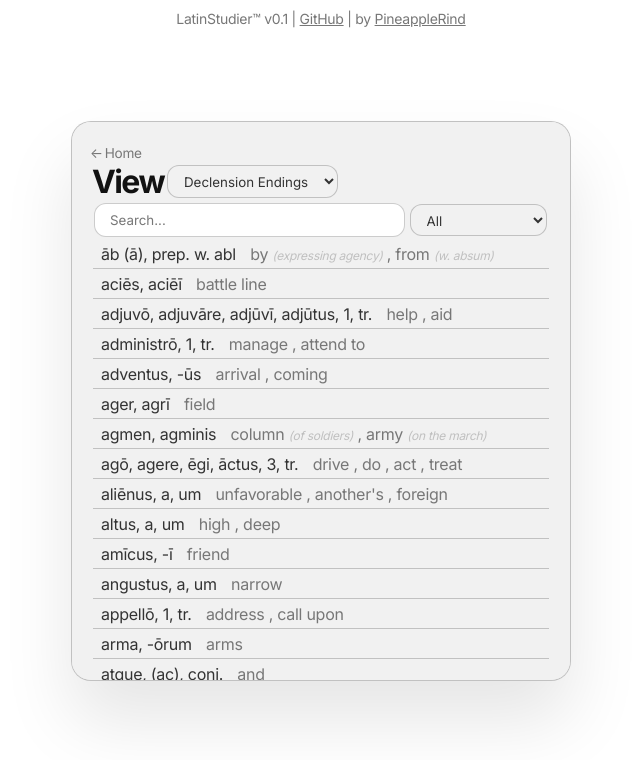
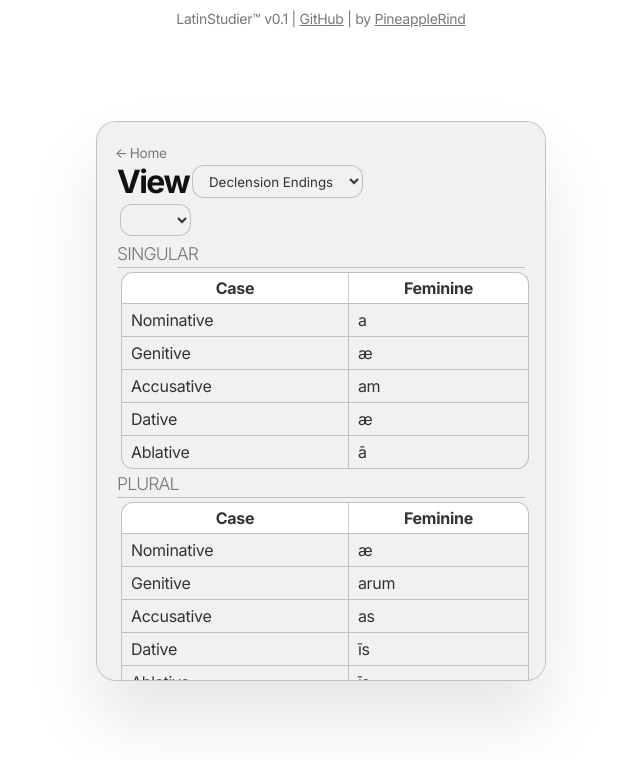
Before and after one commit to PineappleRind/latinstudy, a SvelteKit app: page /view in a window 1280 px wide. Shown: the top 760 px of the page, without its empty margins (319-959 px from the left). Built offline with nearby package versions, Linux system fonts and the light colour scheme.

Commit message:
fix multitoggle & functional vocabulary page

```diff
--- a/src/components/AnswerRenderer.svelte
+++ b/src/components/AnswerRenderer.svelte
@@ -1,6 +1,9 @@
 <script lang="ts">
+    import { onMount } from "svelte";
+
     export let answers: string | string[];
-    if (typeof answers === "string") answers = [answers];
+    $: if (!Array.isArray(answers)) answers = [answers];
+
 </script>
 
 <span class="rendered-answer">
--- a/src/routes/view/+page.svelte
+++ b/src/routes/view/+page.svelte
@@ -9,7 +9,7 @@
     Declensions = 1,
     Vocabulary = 2,
   }
-  let selectedPane: Pane = Pane.Vocabulary;
+  let selectedPane: Pane = Pane.Declensions;
 
   function handlePaneSelect({
     currentTarget,
@@ -28,7 +28,7 @@
 </div>
 
 {#if selectedPane === Pane.Declensions}
-  <Declensions />
+  <Declensions endings={data.declensions} />
 {:else if selectedPane === Pane.Vocabulary}
   <Vocabulary {data} />
 {/if}
--- a/src/routes/view/Declensions.svelte
+++ b/src/routes/view/Declensions.svelte
@@ -1,4 +1,8 @@
 <script lang="ts">
+    import type { CaseEnding, caseName, gender } from "@/types/data";
+
+    export let endings: CaseEnding[];
+
     const cases = [
         "Nominative",
         "Genitive",
@@ -8,41 +12,74 @@
     ];
     const genders = ["Masculine", "Feminine", "Neuter"];
     const numbers = ["Singular", "Plural"];
+
+    let selectedDeclension = "1";
+    let gendersInDeclension: Set<gender> = new Set(["feminine"]);
+    $: {
+        // since bind:value sends back a string
+        selectedDeclension = +selectedDeclension;
+        gendersInDeclension = endings
+            .filter((e) => e.declension === selectedDeclension)
+            .reduce((acc, cur) => {
+                acc.add(cur.gender);
+                return acc;
+            }, new Set<gender>());
+    }
+
+    function findEnding(number: string, case$: string, genderColumn: number) {
+        const gender = genders[genderColumn];
+        return endings.find(
+            (ending) =>
+                ending.case === case$.toLowerCase() &&
+                ending.declension === selectedDeclension &&
+                ending.gender === gender.toLowerCase() &&
+                ending.number === number.toLowerCase()
+        );
+    }
 </script>
 
 <select
     id="view-declension-type"
     style="max-width: 30%;"
-    data-view-association="declensions"
+    bind:value={selectedDeclension}
 >
-    <option value="1" selected>1st</option>
+    <option value="1">1st</option>
     <option value="2">2nd</option>
     <option value="3">3rd</option>
     <option value="4">4th</option>
     <option value="5">5th</option>
 </select>
+{#key selectedDeclension}
     {#each numbers as number}
         <h4 class="super">{number}</h4>
         <table class="table">
             <tr>
                 <th>Case</th>
                 {#each genders as gender}
+                    {#if gendersInDeclension.has(gender.toLowerCase())}
                         <th class="table-head">{gender}</th>
+                    {/if}
                 {/each}
             </tr>
             {#each cases as case$}
                 <tr>
                     <td class="row-shrunk text-subtle">{case$}</td>
-                <td class="table-field" />
+                    {#each new Array(3) as _, index}
+                        {#if gendersInDeclension.has(genders[index].toLowerCase())}
+                            <td>{findEnding(number, case$, index)?.ending}</td>
+                        {/if}
+                    {/each}
                 </tr>
             {/each}
         </table>
     {/each}
+{/key}
 
 <style>
     table {
         background: var(--bg-l1);
         width: 100%;
+        min-width: 400px;
         margin: 4px;
         border-collapse: separate;
         border-left: 0;
--- a/src/routes/view/Vocabulary.svelte
+++ b/src/routes/view/Vocabulary.svelte
@@ -12,17 +12,21 @@
     }
     let vocabulary = sort(data.vocabulary);
     let typeFilter: string;
+    let searchFilter: string = "";
     $: {
         if (typeFilter === "*") vocabulary = data.vocabulary.sort();
         else
             vocabulary = data.vocabulary.filter(
                 (word: VocabWord) => word.type === typeFilter
             );
+        vocabulary = vocabulary.filter((word: VocabWord) =>
+            word.word.includes(searchFilter)
+        );
     }
 </script>
 
 <div class="flex">
-    <input type="text" class="hidden full-width" placeholder="Search..." />
+    <input type="text" bind:value={searchFilter} class="hidden full-width" placeholder="Search..." />
     <select
         id="view-vocab-type"
         style="max-width: 30%;"
```
Also changed, not shown: src/components/Multitoggle.svelte (+11 -3 lines). Lines whose indentation alone changed are shown as unchanged.
